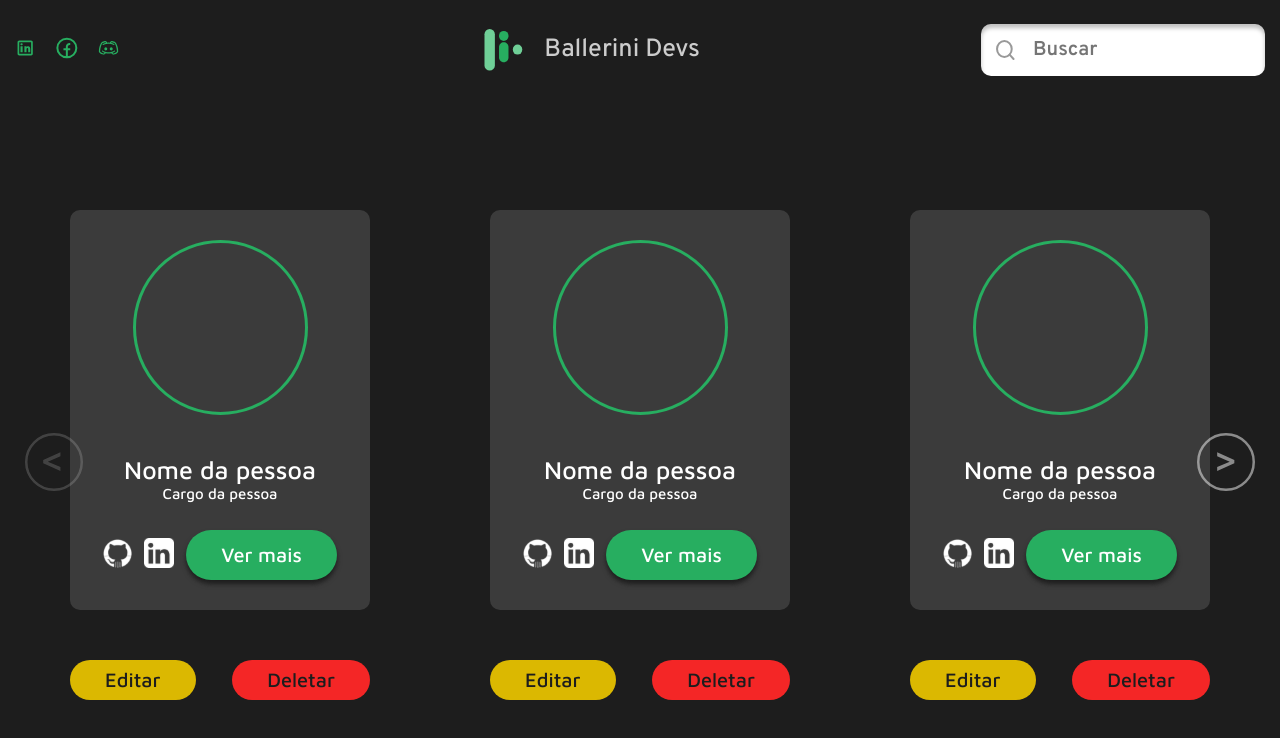
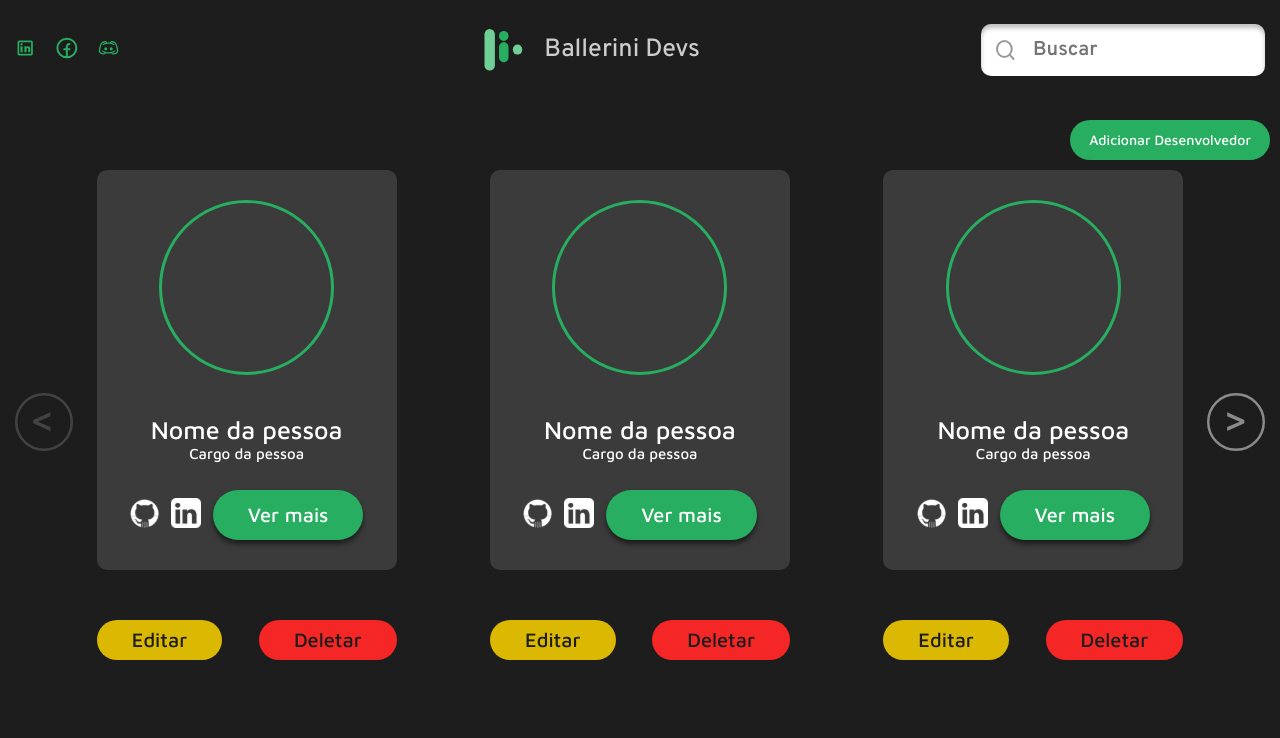
Before and after one commit to GuiLeoni14/Desafio_ReactJs_Ballerini, a React (Vite) app: page /devs in a window 1280 px wide. Shown: the top 738 px of the page. Built offline with nearby package versions, Linux system fonts and the light colour scheme.

Commit message:
ajustando swiper

```diff
--- a/src/components/Buttons/styles.scss
+++ b/src/components/Buttons/styles.scss
@@ -35,4 +35,9 @@
     &-delete{
         background-color: $red;
     }
+    &-add{
+        font-size: 1.4rem;
+        padding: 0rem 1.9rem;
+        line-height: 4rem;
+    }
 }
--- a/src/pages/Devs/index.jsx
+++ b/src/pages/Devs/index.jsx
@@ -12,6 +12,7 @@ import SlideDevs from './SlideDevs';
 import 'swiper/scss';
 import 'swiper/scss/navigation';
 import 'swiper/scss/pagination';
+import { DefaultButton } from '../../components/Buttons/DefaultButton';
 export default function Devs() {
     const isMounted = useRef(true);
     const {
@@ -41,9 +42,11 @@ export default function Devs() {
     return (
         <div className="s_devs">
             <div className="container">
+                <DefaultButton text="Adicionar Desenvolvedor" customClass="add" />
                 <div className="main_devs">
                     <div className="slide_devs">
                         <Swiper
+                            className="swiper"
                             spaceBetween={10}
                             modules={[Navigation]}
                             navigation
--- a/src/pages/Devs/styles.scss
+++ b/src/pages/Devs/styles.scss
@@ -1,17 +1,24 @@
 @import '../../layout/GlobalVariablesStyles/styles.scss';
 .s_devs{
+    background-color: $black;
+    .container{
+        position: relative;
         min-height: 100vh;
-    padding-bottom: 10rem;
         display: flex;
         align-items: flex-end;
-    background-color: $black;
-    .container{
-        max-width: 134rem;
+        padding-bottom: 10rem;
+        .btn-add{
+            position: absolute;
+            top: 12rem;
+            right: 1rem;
+        }
         .main_devs{
             width: 100%;
             .slide_devs{
                 width: 100%;
                 position: relative;
+                .swiper{
+                    padding: 4rem;
                     .swiper-button-prev {
                         background-image: url('../../assets/img/arrowleft.svg');
                         background-repeat: no-repeat;
@@ -19,6 +26,7 @@
                         background-size: cover;
                         width: 5.8rem;
                         height: 5.8rem;
+                        left: 0rem;
                         &::after{
                             display: none;
                         }
@@ -30,6 +38,7 @@
                         background-size: cover;
                         width: 5.8rem;
                         height: 5.8rem;
+                        right: 0;
                         &::after{
                             display: none;
                         }
@@ -40,8 +49,11 @@
                         justify-content: center;
                     }
                     .swiper-wrapper{
+                        width: 100%;
+                        max-width: 50rem;
                     }
                 }
             }
         }
     }
+}
```
Lines whose indentation alone changed are shown as unchanged.
